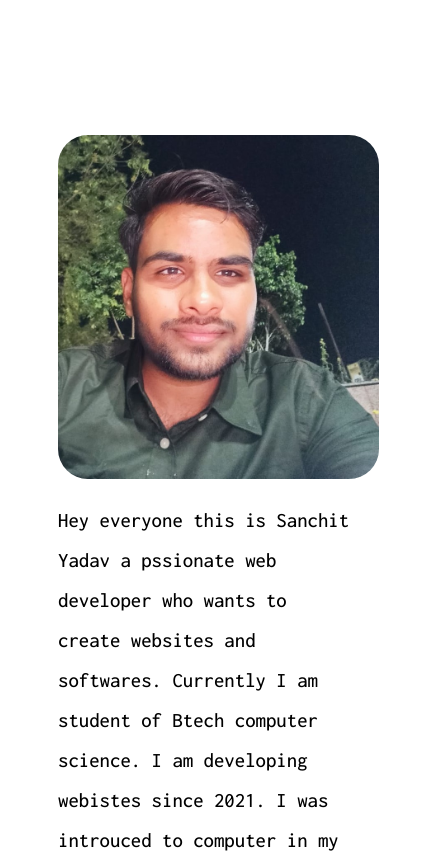
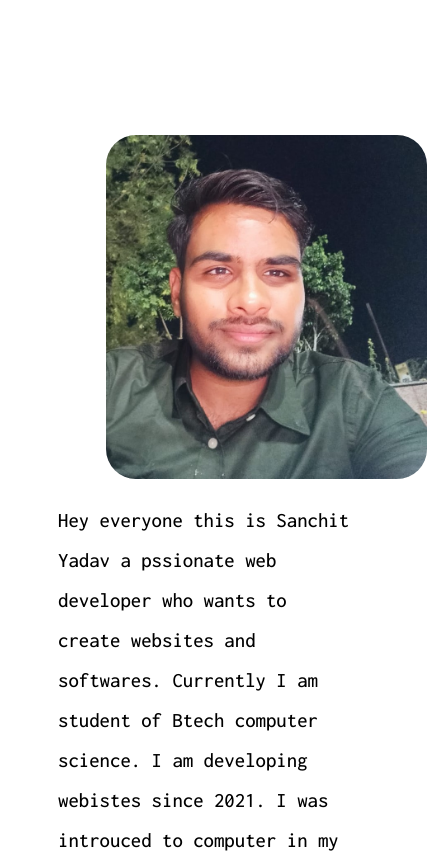
Before and after one commit to SanchitYadav2005/Portfolio-site, a React (Vite) app: page / in a window 390 px wide. Shown: the part 1220-2073 px from the top of the page, 427 px wide, since content can reach past the window. Built offline with nearby package versions, Linux system fonts and the light colour scheme.

Commit message:
close to fing

```diff
--- a/src/styles/header.css
+++ b/src/styles/header.css
@@ -156,11 +156,10 @@
   .intro{
     display: flex;
     flex-direction: column;
-    margin-right: 3em;
+    margin-right: 5em;
   }
   .intro-img{
     width: 110%;
-    margin-left: 0;
   }
 
 }
```
